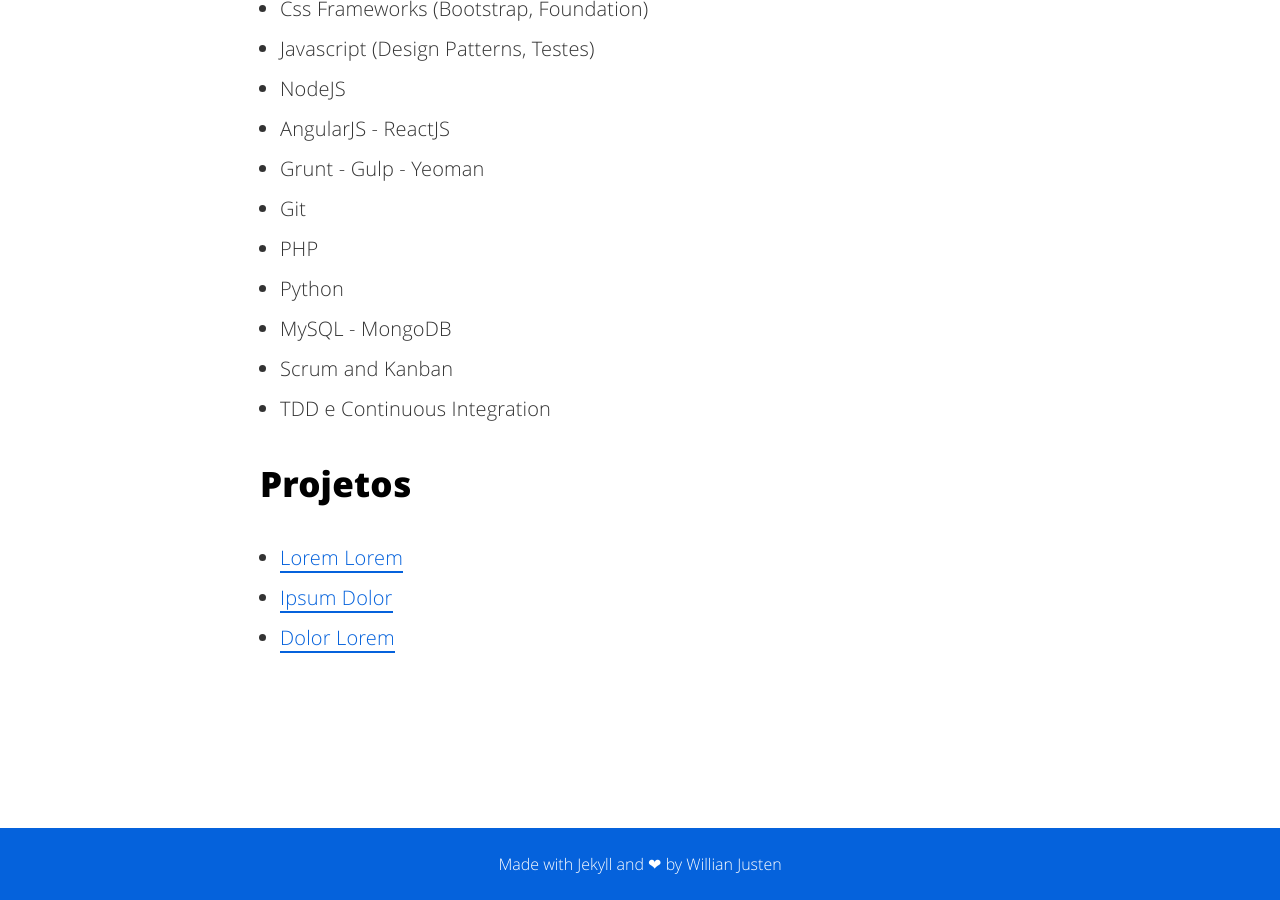
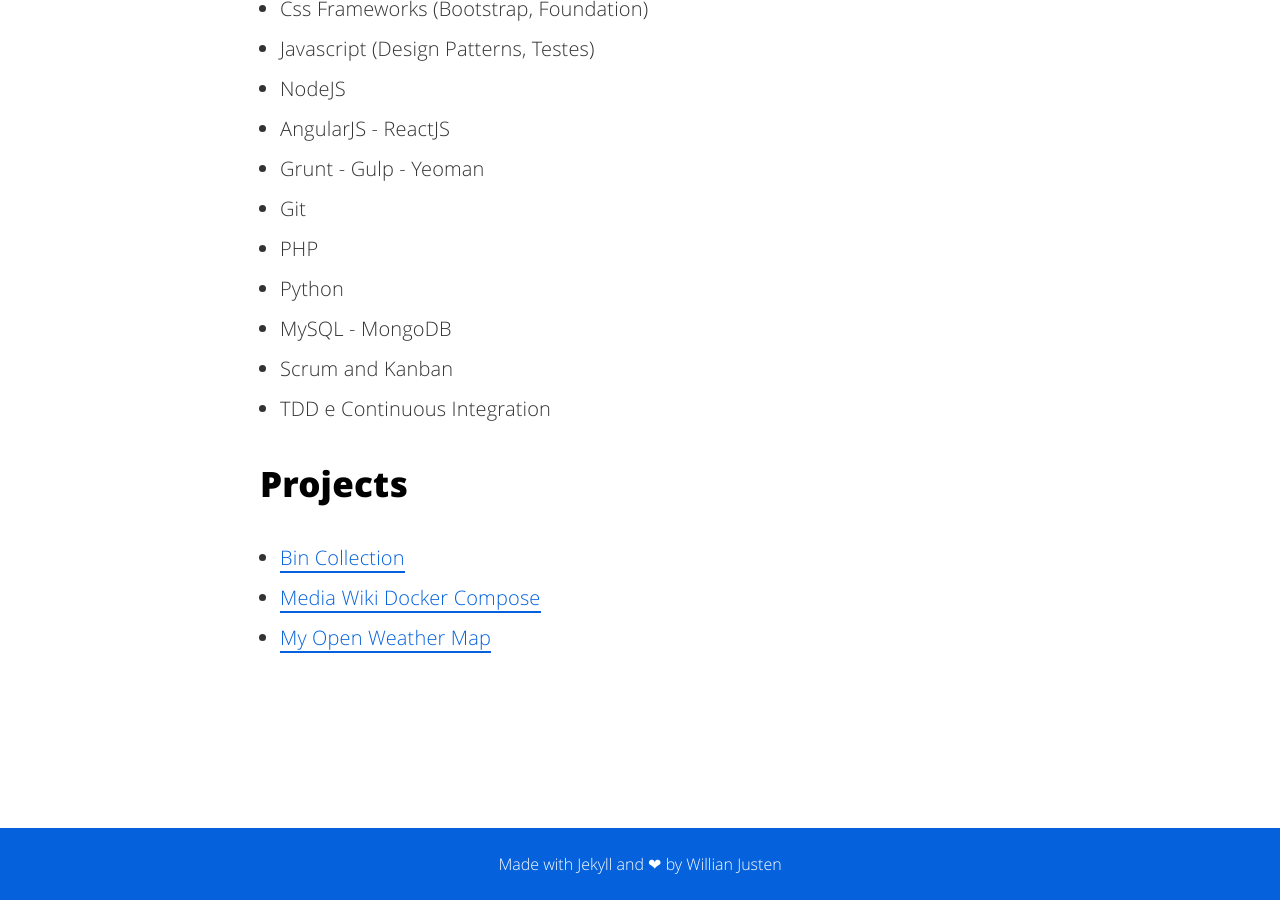
Before and after one commit to JuliaTorrejon/juliatorrejon.github.io, a Jekyll site: the page built from about.html, in a window 1280 px wide and 900 px high, scrolled down 1787 px. Built offline with Jekyll 4.4.1, drawn with Linux system fonts in a browser that asks for light colours.

Commit message:
Update about.html

```diff
--- a/about.html
+++ b/about.html
@@ -44,10 +44,10 @@ proident, sunt in culpa qui officia deserunt mollit anim id est laborum.</p>
 	<li>TDD e Continuous Integration</li>
 </ul>
 
-<h2>Projetos</h2>
+<h2>Projects</h2>
 
 <ul>
-	<li><a href="https://github.com/">Lorem Lorem</a></li>
-	<li><a href="https://github.com/">Ipsum Dolor</a></li>
-	<li><a href="https://github.com/">Dolor Lorem</a></li>
+	<li><a href="https://github.com/JuliaTorrejon/bin_collection">Bin Collection</a></li>
+	<li><a href="https://github.com/JuliaTorrejon/mediawiki-docker_compose">Media Wiki Docker Compose</a></li>
+	<li><a href="https://github.com/JuliaTorrejon/devops-pyhton_weather_api_client">My Open Weather Map</a></li>
 </ul>
```
